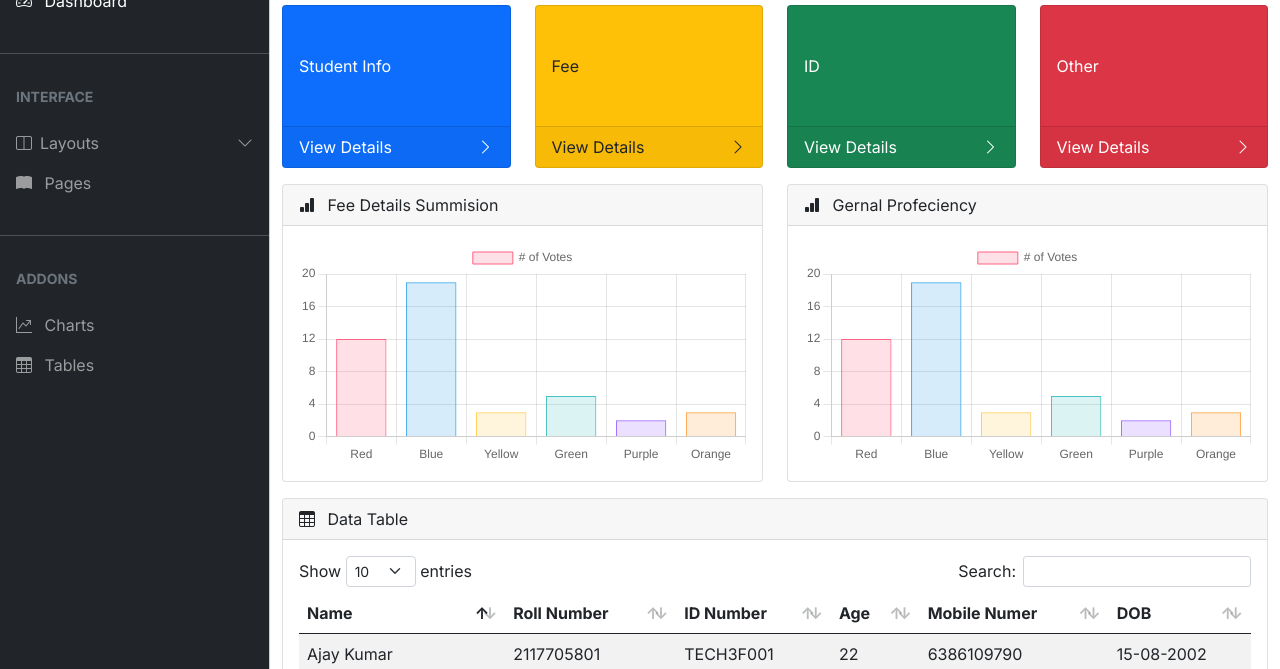
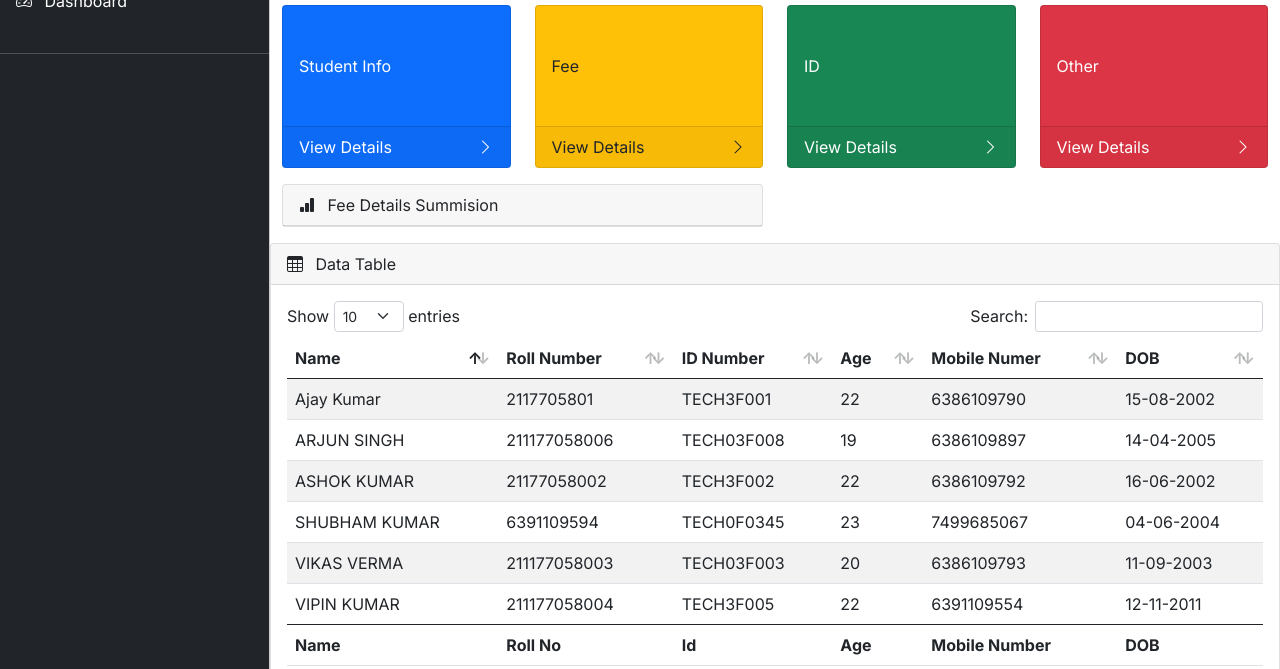
Before and after one commit to starchastag/dashbord_.github.io, a plain HTML site: page index.html in a window 1280 px wide. Shown: the part 96-765 px from the top of the page. Drawn offline with nearby package versions, Linux system fonts and the light colour scheme.

Commit message:
index.html

```diff
--- a/index.html
+++ b/index.html
@@ -70,21 +70,8 @@
           <li class="my-4">
             <hr class="dropdown-divider bg-light" />
           </li>
-          <li>
-            <div class="text-muted small fw-bold text-uppercase px-3 mb-3">
-              Interface
-            </div>
           </li>
           <li>
-            <a class="nav-link px-3 sidebar-link" data-bs-toggle="collapse" href="#layouts">
-              <span class="me-2"><i class="bi bi-layout-split"></i></span>
-              <span>Layouts</span>
-              <span class="ms-auto">
-                <span class="right-icon">
-                  <i class="bi bi-chevron-down"></i>
-                </span>
-              </span>
-            </a>
             <div class="collapse" id="layouts">
               <ul class="navbar-nav ps-3">
                 <li>
@@ -96,32 +83,7 @@
               </ul>
             </div>
           </li>
-          <li>
-            <a href="#" class="nav-link px-3">
-              <span class="me-2"><i class="bi bi-book-fill"></i></span>
-              <span>Pages</span>
-            </a>
-          </li>
-          <li class="my-4">
-            <hr class="dropdown-divider bg-light" />
-          </li>
-          <li>
-            <div class="text-muted small fw-bold text-uppercase px-3 mb-3">
-              Addons
-            </div>
-          </li>
-          <li>
-            <a href="#" class="nav-link px-3">
-              <span class="me-2"><i class="bi bi-graph-up"></i></span>
-              <span>Charts</span>
-            </a>
-          </li>
-          <li>
-            <a href="#" class="nav-link px-3">
-              <span class="me-2"><i class="bi bi-table"></i></span>
-              <span>Tables</span>
-            </a>
-          </li>
+
         </ul>
       </nav>
     </div>
@@ -187,20 +149,8 @@
               <span class="me-2"><i class="bi bi-bar-chart-fill"></i></span>
               Fee Details Summision
             </div>
-            <div class="card-body">
-              <canvas class="chart" width="400" height="200"></canvas>
-            </div>
           </div>
         </div>
-        <div class="col-md-6 mb-3">
-          <div class="card h-100">
-            <div class="card-header">
-              <span class="me-2"><i class="bi bi-bar-chart-fill"></i></span>
-              Gernal Profeciency
-            </div>
-            <div class="card-body">
-              <canvas class="chart" width="400" height="200"></canvas>
-            </div>
           </div>
         </div>
       </div>
```
